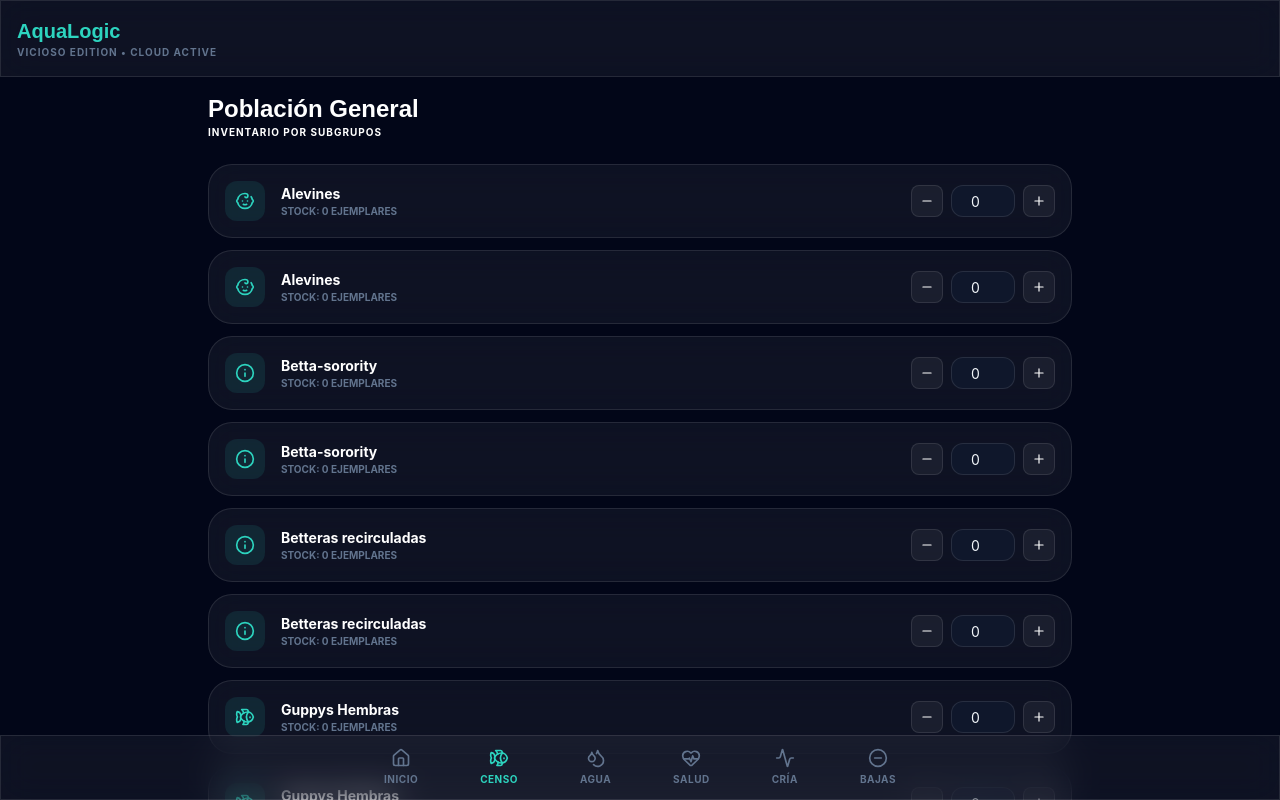
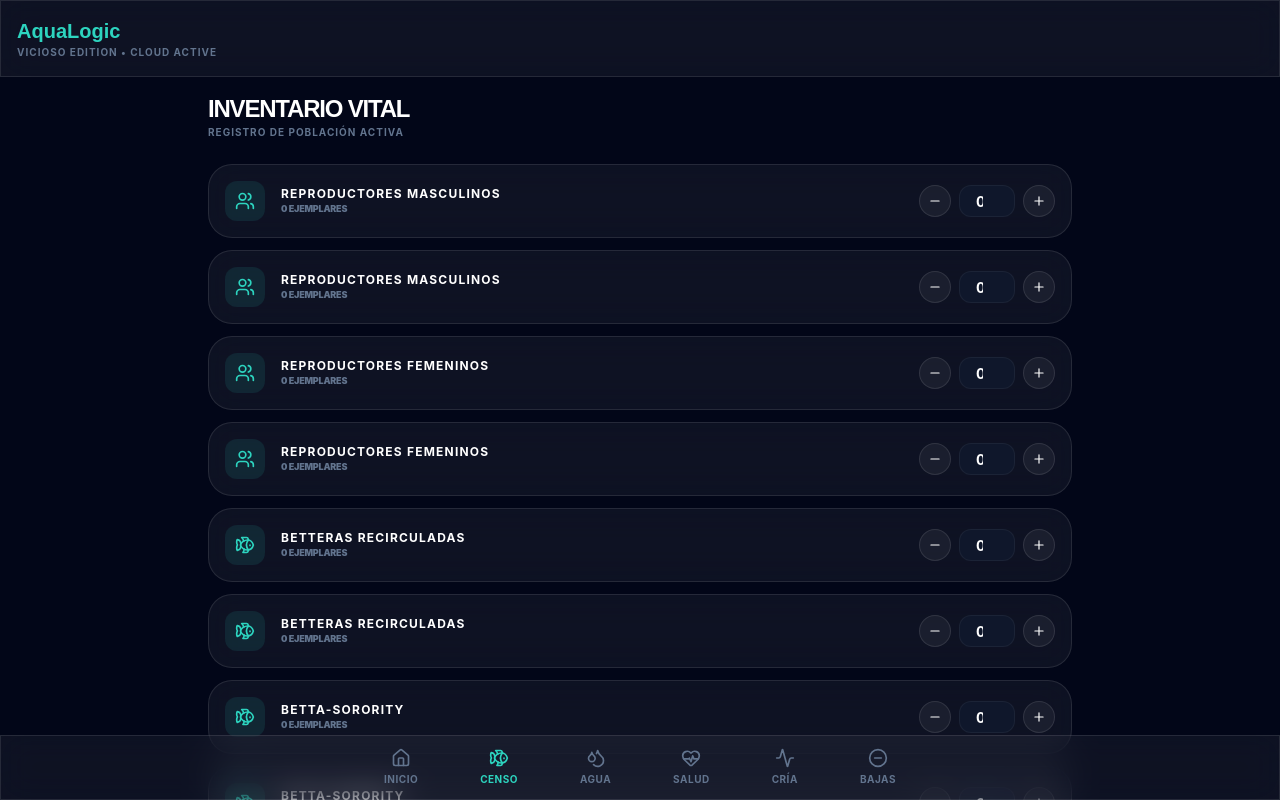
Before and after one commit to otorrinovicioso-design/aqualogic-vicioso-edition-local-app, a React (Vite) app: page / in a window 1280 px wide. Both pictures are taken after a click on the button "CENSO". Shown: the top 800 px of the page. Built offline with nearby package versions, Linux system fonts and the light colour scheme.

Commit message:
AquaLogic Refactor v2.1: Final cleaning of types, full water parameters restoration, and health history visibility fix

```diff
--- a/src/components/Census.tsx
+++ b/src/components/Census.tsx
@@ -9,7 +9,7 @@ interface CensusProps {
   onInit: (data: Partial<CensusSubgroup>) => void;
 }
 
-const DEFAULT_SUBGROUPS: SubgroupType[] = [
+const VALID_SUBGROUPS: SubgroupType[] = [
   'Reproductores Masculinos',
   'Reproductores Femeninos',
   'Betteras recirculadas',
@@ -23,7 +23,7 @@ export const Census: React.FC<CensusProps> = ({ censusData, onUpdate, onInit })
 
   useEffect(() => {
     const existingTypes = censusData.map(c => c.type);
-    DEFAULT_SUBGROUPS.forEach(type => {
+    VALID_SUBGROUPS.forEach(type => {
       if (!existingTypes.includes(type)) {
         onInit({
           type,
@@ -41,65 +41,41 @@ export const Census: React.FC<CensusProps> = ({ censusData, onUpdate, onInit })
       case 'Reproductores Femeninos': return <Users size={20} />;
       case 'Guppys Machos':
       case 'Guppys Hembras': return <Fish size={20} />;
-      default: return <Info size={20} />;
+      default: return <Fish size={20} />;
     }
   };
+
+  // Filtrado estricto para limpiar categorías antiguas
+  const filteredData = censusData
+    .filter(c => VALID_SUBGROUPS.includes(c.type))
+    .sort((a,b) => VALID_SUBGROUPS.indexOf(a.type) - VALID_SUBGROUPS.indexOf(b.type));
 
   return (
     <div className="space-y-6">
       <div>
-        <h3 className="text-2xl font-display font-bold text-white">Población General</h3>
-        <p className="text-[10px] text-slate-500 uppercase tracking-widest text-white font-bold font-white">Inventario por Subgrupos</p>
+        <h3 className="text-2xl font-display font-bold text-white uppercase tracking-tighter">Inventario Vital</h3>
+        <p className="text-[10px] text-slate-500 uppercase tracking-widest font-bold">Registro de Población Activa</p>
       </div>
 
       <div className="grid gap-3">
-        {censusData.length === 0 ? (
-          <div className="text-center text-slate-500 py-10 animate-pulse">Inicializando categorías...</div>
-        ) : (
-          censusData.slice().sort((a,b) => a.type.localeCompare(b.type)).map((item) => (
-            <Card key={item.id} className="p-4 flex items-center gap-4 bg-white/5 border border-white/5">
-              <div className="w-10 h-10 rounded-xl bg-aqua-400/10 flex items-center justify-center text-aqua-400">
+        {filteredData.map((item) => (
+          <Card key={item.id} className="p-4 flex items-center gap-4 bg-white/5 border border-white/10 group hover:border-aqua-400/30 transition-all duration-300">
+            <div className="w-10 h-10 rounded-xl bg-aqua-400/10 flex items-center justify-center text-aqua-400 group-hover:bg-aqua-400/20 transition-all">
               {getIconForType(item.type)}
             </div>
 
             <div className="flex-1 min-w-0">
-                <h4 className="font-bold text-white text-sm truncate">{item.type}</h4>
-                <p className="text-[10px] text-slate-500 uppercase font-bold">
-                  Stock: {item.quantity} ejemplares
-                </p>
+              <h4 className="font-bold text-white text-xs truncate uppercase tracking-widest">{item.type}</h4>
+              <p className="text-[9px] text-slate-500 uppercase font-black tracking-tight">{item.quantity} Ejemplares</p>
             </div>
 
             <div className="flex items-center gap-2">
-                <Button
-                  size="sm"
-                  variant="ghost"
-                  className="rounded-lg h-8 w-8 p-0"
-                  onClick={() => onUpdate(item.id, Math.max(0, item.quantity - 1))}
-                >
-                  <Minus size={14} />
-                </Button>
-
-                <div className="w-16">
-                  <Input
-                    type="number"
-                    value={item.quantity}
-                    onChange={(e) => onUpdate(item.id, parseInt(e.target.value) || 0)}
-                    className="text-center py-1 px-1 h-8 bg-slate-900 border-white/10"
-                  />
-                </div>
-
-                <Button
-                  size="sm"
-                  variant="ghost"
-                  className="rounded-lg h-8 w-8 p-0"
-                  onClick={() => onUpdate(item.id, item.quantity + 1)}
-                >
-                  <Plus size={14} />
-                </Button>
+              <Button size="sm" variant="ghost" className="h-8 w-8 p-0" onClick={() => onUpdate(item.id, Math.max(0, item.quantity - 1))}><Minus size={14} /></Button>
+              <div className="w-14"><Input type="number" value={item.quantity} onChange={(e) => onUpdate(item.id, parseInt(e.target.value) || 0)} className="text-center h-8 bg-slate-900 border-white/5 text-white font-bold text-sm" /></div>
+              <Button size="sm" variant="ghost" className="h-8 w-8 p-0" onClick={() => onUpdate(item.id, item.quantity + 1)}><Plus size={14} /></Button>
             </div>
           </Card>
-          ))
-        )}
+        ))}
       </div>
     </div>
   );
--- a/src/components/Health.tsx
+++ b/src/components/Health.tsx
@@ -1,7 +1,7 @@
 import React, { useState } from 'react';
 import { HealthRecord, Breeder, HealthStatus } from '../types';
 import { Card, Button, Input, Select, Label, cn } from './UI';
-import { Plus, X, Heart, Activity, CheckCircle, Calendar } from 'lucide-react';
+import { Plus, X, Heart, Activity, Calendar } from 'lucide-react';
 
 interface HealthProps {
   healthRecords: HealthRecord[];
@@ -15,13 +15,6 @@ export const Health: React.FC<HealthProps> = ({ healthRecords, breeders, onAdd,
   const [newEval, setNewEval] = useState({ recordId: '', note: '', status: 'Tratamiento' as HealthStatus });
   const [formData, setFormData] = useState<Partial<HealthRecord>>({ manualName: '', symptoms: '', diagnosis: '', treatment: '', status: 'Tratamiento' });
 
-  const handleSubmit = (e: React.FormEvent) => {
-    e.preventDefault();
-    onAdd({ ...formData, date: new Date().toISOString(), evolutions: [] });
-    setFormData({ manualName: '', symptoms: '', diagnosis: '', treatment: '', status: 'Tratamiento' });
-    setShowForm(false);
-  };
-
   const addEvolution = (recordId: string) => {
     const record = healthRecords.find(r => r.id === recordId);
     if (!record || !newEval.note) return;
@@ -33,45 +26,52 @@ export const Health: React.FC<HealthProps> = ({ healthRecords, breeders, onAdd,
   return (
     <div className="space-y-6">
       <div className="flex justify-between items-center text-white">
-        <div><h3 className="text-2xl font-bold">Bitácora Sanitaria</h3><p className="text-[10px] text-slate-500 uppercase font-bold">Evolución Clínica</p></div>
+        <div><h3 className="text-2xl font-bold">Bitácora Sanitaria</h3><p className="text-[10px] text-slate-500 uppercase font-black">Historial Clínico Permanente</p></div>
         <Button variant={showForm ? 'secondary' : 'primary'} size="sm" onClick={() => setShowForm(!showForm)} className="rounded-full w-10 h-10 p-0">{showForm ? <X size={20} /> : <Plus size={20} />}</Button>
       </div>
 
       {showForm && (
-        <Card className="p-4 bg-white/5 border border-white/10 text-white">
-          <form onSubmit={handleSubmit} className="space-y-4">
-            <div className="grid grid-cols-2 gap-4">
-              <div><Label>Nombre Ejemplar</Label><Input value={formData.manualName} onChange={e => setFormData({...formData, manualName: e.target.value})} required /></div>
-              <div><Label>Estado Inicial</Label><Select value={formData.status} onChange={e => setFormData({...formData, status: e.target.value as any})}><option value="Tratamiento">Tratamiento</option><option value="Mejorado">Mejorado</option></Select></div>
-            </div>
-            <div><Label>Síntomas</Label><Input value={formData.symptoms} onChange={e => setFormData({...formData, symptoms: e.target.value})} required /></div>
-            <Button type="submit" className="w-full">Registrar Caso</Button>
+        <Card className="p-4 bg-white/5 border border-white/10 text-white animate-in slide-in-from-top-2 duration-300">
+          <form onSubmit={(e) => { e.preventDefault(); onAdd({...formData, date: new Date().toISOString(), evolutions: []}); setShowForm(false); }} className="space-y-4">
+            <Label>Ejemplar</Label><Input value={formData.manualName} onChange={e => setFormData({...formData, manualName: e.target.value})} required className="h-8" />
+            <Label>Síntomas Iniciales</Label><Input value={formData.symptoms} onChange={e => setFormData({...formData, symptoms: e.target.value})} required className="h-8" />
+            <Button type="submit" className="w-full text-[10px] font-black uppercase">Abrir Caso Clínico</Button>
           </form>
         </Card>
       )}
 
-      <div className="grid gap-6">
-        {healthRecords.map((record) => (
+      {healthRecords.sort((a,b) => new Date(b.date).getTime() - new Date(a.date).getTime()).map((record) => (
         <Card key={record.id} className="p-4 bg-white/5 border border-white/5 relative text-white">
-            <div className="flex justify-between items-start mb-4">
+          <div className="flex justify-between mb-4">
             <div className="flex items-center gap-3">
               <div className="w-10 h-10 rounded-xl bg-aqua-400/10 flex items-center justify-center text-aqua-400"><Heart size={20} /></div>
-                <div><h4 className="font-bold uppercase text-xs">{record.manualName}</h4><span className="text-[8px] px-1 bg-aqua-400/10 text-aqua-400 rounded uppercase">{record.status}</span></div>
+              <div><h4 className="font-bold text-xs uppercase tracking-widest">{record.manualName}</h4><span className="text-[7px] px-1 rounded bg-slate-900 border border-white/10 text-aqua-400 uppercase font-bold">{record.status}</span></div>
             </div>
-              <Button size="sm" variant="ghost" className="h-8 text-[10px] text-aqua-400 border border-aqua-400/20" onClick={() => onUpdate(record.id, { status: 'Alta' })}>DAR ALTA</Button>
+            {record.status !== 'Alta' && <Button variant="ghost" size="sm" className="h-6 text-[8px] border border-aqua-400/20 text-aqua-400" onClick={() => onUpdate(record.id, { status: 'Alta' })}>DAR ALTA</Button>}
           </div>
-            <div className="space-y-3">
+
+          {/* FIX: Historial de evolución ahora es visible y scrollable */}
+          <div className="space-y-2 mb-4 max-h-40 overflow-y-auto pr-2">
+            <p className="text-[8px] text-slate-600 font-black uppercase mb-1">Evolución Histórica:</p>
             {record.evolutions?.map(evo => (
-                 <div key={evo.id} className="p-2 rounded bg-white/5 text-xs"><p className="text-slate-500 text-[8px]">{new Date(evo.date).toLocaleString()}</p><p>{evo.note}</p></div>
+              <div key={evo.id} className="bg-slate-950 p-2 rounded border border-white/5 text-[10px]">
+                <div className="flex justify-between items-center text-slate-500 text-[6px] font-black uppercase mb-1">
+                   <span>{new Date(evo.date).toLocaleString()}</span>
+                   <span className="text-aqua-400">{evo.status}</span>
+                </div>
+                <p className="italic text-slate-300">"{evo.note}"</p>
+              </div>
             ))}
           </div>
-            <div className="mt-4 pt-4 border-t border-white/5 flex gap-2">
-               <Input placeholder="Evolución..." value={newEval.recordId === record.id ? newEval.note : ''} onChange={e => setNewEval({ ...newEval, recordId: record.id, note: e.target.value })} className="bg-slate-900" />
-               <Button size="sm" onClick={() => addEvolution(record.id)}><Plus size={16} /></Button>
+
+          {record.status !== 'Alta' && (
+            <div className="flex gap-2 border-t border-white/5 pt-3">
+              <Input placeholder="Nueva nota..." value={newEval.recordId === record.id ? newEval.note : ''} onChange={e => setNewEval({ ...newEval, recordId: record.id, note: e.target.value })} className="h-8 text-xs bg-slate-900" />
+              <Button size="sm" className="h-8 px-2" onClick={() => addEvolution(record.id)}><Plus size={16} /></Button>
             </div>
+          )}
         </Card>
       ))}
     </div>
-    </div>
   );
 };
--- a/src/components/WaterParameters.tsx
+++ b/src/components/WaterParameters.tsx
@@ -2,7 +2,7 @@ import React, { useState } from 'react';
 import { WaterParameter, SubgroupType } from '../types';
 import { Card, Button, Input, Label, Select, cn } from './UI';
 import { Plus, X, Droplets, TrendingUp, Edit3 } from 'lucide-react';
-import { LineChart, Line, XAxis, YAxis, CartesianGrid, Tooltip, ResponsiveContainer, Legend } from 'recharts';
+import { LineChart, Line, XAxis, YAxis, CartesianGrid, Tooltip, ResponsiveContainer } from 'recharts';
 
 interface WaterParametersProps {
   waterParams: WaterParameter[];
@@ -20,49 +20,33 @@ const SUBGROUPS: SubgroupType[] = [
 
 export const WaterParameters: React.FC<WaterParametersProps> = ({ waterParams, onAdd, onUpdate }) => {
   const [showForm, setShowForm] = useState(false);
-  const [editingId, setEditingId] = useState<string | null>(null);
   const [formData, setFormData] = useState({
     subgroup: 'Betteras recirculadas' as SubgroupType,
-    ph: '',
-    temp: '',
-    no2: '',
-    no3: '',
-    notes: '',
+    ph: '', gh: '', kh: '', nh3: '', no2: '', no3: '', temp: '', notes: '',
   });
 
   const handleSubmit = (e: React.FormEvent) => {
     e.preventDefault();
-    const data = {
+    onAdd({
       subgroup: formData.subgroup,
       ph: Number(formData.ph),
+      gh: Number(formData.gh),
+      kh: Number(formData.kh),
+      nh3: Number(formData.nh3),
       no2: Number(formData.no2),
       no3: Number(formData.no3),
       temp: Number(formData.temp),
       notes: formData.notes,
-    };
-
-    if (editingId) {
-      onUpdate(editingId, data);
-      setEditingId(null);
-    } else {
-      onAdd({ ...data, date: new Date().toISOString() });
-    }
-
+      date: new Date().toISOString()
+    });
     setShowForm(false);
   };
-
-  const chartData = [...waterParams].reverse().map(p => ({
-    date: new Date(p.date).toLocaleDateString(),
-    PH: p.ph,
-    NO3: p.no3,
-    Temp: p.temp
-  }));
 
   return (
     <div className="space-y-6">
       <div className="flex justify-between items-center text-white">
-        <div><h3 className="text-2xl font-bold">Parámetros</h3><p className="text-[10px] text-slate-500 uppercase font-bold">Control por Subgrupo</p></div>
-        <Button variant={showForm ? 'secondary' : 'primary'} size="sm" onClick={() => setShowForm(!showForm)} className="rounded-full w-10 h-10 p-0 text-white">{showForm ? <X size={20} /> : <Plus size={20} />}</Button>
+        <div><h3 className="text-2xl font-bold">Parámetros Críticos</h3><p className="text-[10px] text-slate-500 uppercase font-black">Medias Técnicas Completas</p></div>
+        <Button variant={showForm ? 'secondary' : 'primary'} size="sm" onClick={() => setShowForm(!showForm)} className="rounded-full w-10 h-10 p-0">{showForm ? <X size={20} /> : <Plus size={20} />}</Button>
       </div>
 
       {showForm && (
@@ -72,45 +56,35 @@ export const WaterParameters: React.FC<WaterParametersProps> = ({ waterParams, o
             <Select value={formData.subgroup} onChange={e => setFormData({...formData, subgroup: e.target.value as SubgroupType})}>
               {SUBGROUPS.map(s => <option key={s} value={s}>{s}</option>)}
             </Select>
-            <div className="grid grid-cols-2 gap-4">
-              <div><Label>PH</Label><Input type="number" step="0.1" value={formData.ph} onChange={e => setFormData({...formData, ph: e.target.value})} required /></div>
-              <div><Label>Temp</Label><Input type="number" step="0.1" value={formData.temp} onChange={e => setFormData({...formData, temp: e.target.value})} required /></div>
+            <div className="grid grid-cols-2 sm:grid-cols-4 gap-3 text-white">
+              <div><Label>pH</Label><Input type="number" step="0.1" value={formData.ph} onChange={e => setFormData({...formData, ph: e.target.value})} required className="h-8" /></div>
+              <div><Label>gH</Label><Input type="number" value={formData.gh} onChange={e => setFormData({...formData, gh: e.target.value})} className="h-8" /></div>
+              <div><Label>kH</Label><Input type="number" value={formData.kh} onChange={e => setFormData({...formData, kh: e.target.value})} className="h-8" /></div>
+              <div><Label>Temp</Label><Input type="number" step="0.1" value={formData.temp} onChange={e => setFormData({...formData, temp: e.target.value})} required className="h-8" /></div>
             </div>
-            <Button type="submit" className="w-full">Registrar</Button>
+            <div className="grid grid-cols-3 gap-3">
+              <div><Label>NH3</Label><Input type="number" step="0.01" value={formData.nh3} onChange={e => setFormData({...formData, nh3: e.target.value})} className="h-8" /></div>
+              <div><Label>NO2</Label><Input type="number" step="0.01" value={formData.no2} onChange={e => setFormData({...formData, no2: e.target.value})} required className="h-8" /></div>
+              <div><Label>NO3</Label><Input type="number" step="0.1" value={formData.no3} onChange={e => setFormData({...formData, no3: e.target.value})} required className="h-8" /></div>
+            </div>
+            <Button type="submit" className="w-full text-[10px] font-black uppercase">Registrar Análisis Técnico</Button>
           </form>
         </Card>
       )}
 
-      {waterParams.length > 0 && (
-        <Card className="p-4 h-[250px] bg-slate-950/50">
-          <ResponsiveContainer width="100%" height="100%">
-            <LineChart data={chartData}>
-              <CartesianGrid strokeDasharray="3 3" stroke="#1e293b" />
-              <XAxis dataKey="date" stroke="#64748b" fontSize={10} hide />
-              <YAxis stroke="#64748b" fontSize={10} />
-              <Tooltip contentStyle={{ backgroundColor: '#0f172a', border: '1px solid #1e293b', borderRadius: '12px' }} />
-              <Line type="monotone" dataKey="PH" stroke="#2dd4bf" strokeWidth={2} dot={false} />
-            </LineChart>
-          </ResponsiveContainer>
+      {waterParams.map((p) => (
+        <Card key={p.id} className="p-4 bg-white/5 border border-white/10 relative text-white">
+          <div className="flex justify-between items-center mb-3">
+            <span className="text-[10px] font-bold text-aqua-400 uppercase tracking-widest">{p.subgroup}</span>
+            <span className="text-[8px] text-slate-500 font-bold uppercase">{new Date(p.date).toLocaleString()}</span>
+          </div>
+          <div className="grid grid-cols-4 sm:grid-cols-7 gap-2">
+            {[ {l:'pH',v:p.ph}, {l:'gH',v:p.gh}, {l:'kH',v:p.kh}, {l:'NH3',v:p.nh3}, {l:'NO2',v:p.no2}, {l:'NO3',v:p.no3}, {l:'T°',v:p.temp} ].map(m => (
+              <div key={m.l} className="bg-slate-900 border border-white/5 p-1 rounded text-center"><p className="text-[6px] text-slate-500 uppercase font-black">{m.l}</p><p className="text-[10px] font-bold">{m.v || '-'}</p></div>
+            ))}
+          </div>
         </Card>
-      )}
-
-      <div className="grid gap-4">
-        {waterParams.map((p) => (
-          <Card key={p.id} className="p-4 bg-white/5 border border-white/5 text-white">
-            <div className="flex justify-between items-center mb-2">
-              <span className="text-[10px] font-bold uppercase">{p.subgroup || 'General'}</span>
-              <span className="text-[8px] text-slate-500">{new Date(p.date).toLocaleString()}</span>
-            </div>
-            <div className="grid grid-cols-4 gap-2 text-center text-xs">
-              <div className="bg-white/5 p-1 rounded font-bold">{p.ph} pH</div>
-              <div className="bg-white/5 p-1 rounded font-bold">{p.temp}°C</div>
-              <div className="bg-white/5 p-1 rounded font-bold">{p.no2} NO2</div>
-              <div className="bg-white/5 p-1 rounded font-bold">{p.no3} NO3</div>
-            </div>
-          </Card>
-        ))}
-      </div>
+      ))}
     </div>
   );
 };
--- a/src/types.ts
+++ b/src/types.ts
@@ -35,7 +35,7 @@ export interface CensusSubgroup {
 export interface WaterParameter {
   id: string;
   date: string;
-  subgroup?: SubgroupType;
+  subgroup: SubgroupType;
   ph: number;
   gh: number;
   kh: number;
@@ -56,7 +56,7 @@ export interface HealthEvolution {
 export interface HealthRecord {
   id: string;
   date: string;
-  manualName?: string;
+  manualName: string;
   symptoms: string;
   diagnosis?: string;
   treatment?: string;
```
Lines whose indentation alone changed are shown as unchanged.
